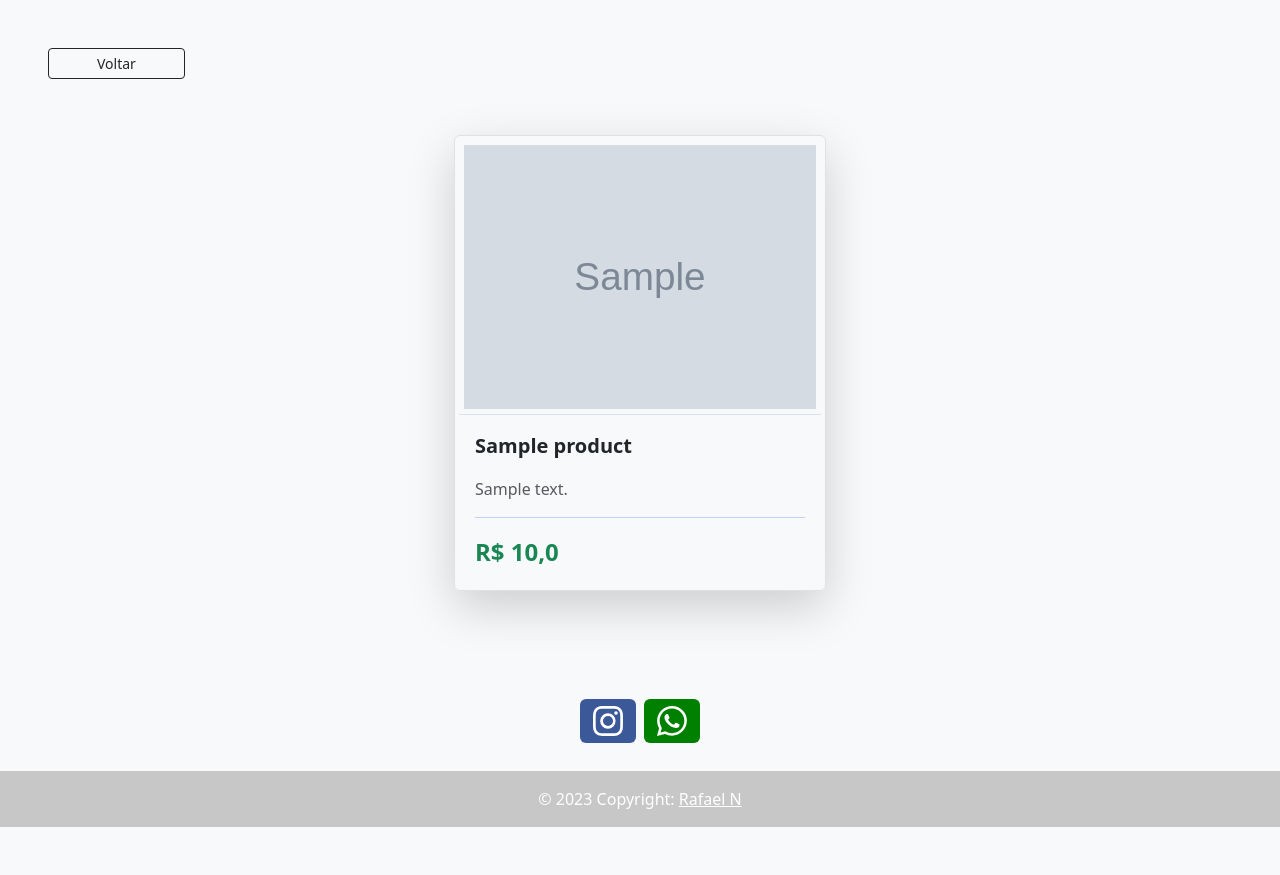
After one commit to rafaelngoncalves5/classe-watches, a Django app: page /products in a window 1280 px wide. The commit adds this page. Run offline with Django 4.2, Linux system fonts and the light colour scheme; tables that the repository leaves empty hold one stand-in row (values such as "Sample post"); grey boxes marked "Sample" are stand-in pictures.

Commit message:
Products list

```diff
--- a/classewatches/app/templates/app/index.html
+++ b/classewatches/app/templates/app/index.html
@@ -18,7 +18,7 @@
     </div>
 
     <div class="my-2" class="button-group" role="group">
-        <a href="" class="btn btn-dark btn-lg">Produtos</a>
+        <a href="{% url 'app:products' %}" class="btn btn-dark btn-lg">Produtos</a>
 
         {% if request.user.is_authenticated and not request.user.is_superuser %}
         <a href="{% url 'app:logout' %}" class="btn btn-outline-light btn-lg">Olá {{ request.user.username }}</a>
--- /dev/null
+++ b/classewatches/app/templates/app/products/index.html
@@ -0,0 +1,31 @@
+{% extends 'base.html' %}
+{% load static %}
+
+{% block title %} - Produtos{% endblock title %}
+
+{% block content %}
+{% include 'back.html' %}
+
+<main class="container d-flex justify-content-center">
+    <div class="row col-12 w-fit-content d-flex justify-content-center gap-2">
+        {% for product in Product %}
+        <div class="shadow-lg p-1 rounded col-lg-4 col-md-8 col-sm-10 border my-2">
+            <a class="text-decoration-none" href="">
+                <img class="img-fluid border border-5 border-light rounded" src="{{ product.image_cover.url }}" />
+                <div class="border-top p-3">
+                    <p class="fw-bolder text-dark text-truncate lead">{{ product.title }}</p>
+                    <p class="text-truncate text-body-secondary fw-lighter">{{ product.description }}</p>
+                    <hr class="" />
+                    <span class="fs-4 fw-bold text-success">R$ {{ product.price }}</span>
+                </div>
+            </a>
+        </div>
+        {% empty %}
+        <div>
+            <h1 class="text-center display-6 fw-bold">Nenhum produto disponível</h1>
+            <p class="lead text-center fs-6 my-5">Quer encomendar algo? Me contate!</p>
+        </div>
+        {% endfor %}
+    </div>
+</main>
+{% endblock content %}
--- a/classewatches/app/templates/footer.html
+++ b/classewatches/app/templates/footer.html
@@ -1,6 +1,6 @@
-<footer class="bg-light text-center text-white pt-5">
+<footer class="my-5 bg-light text-center text-white pt-5">
     <!-- Grid container -->
-    <div class="container p-4 pb-0">
+    <div class="pb-0">
         <!-- Section: Social media -->
         <section class="mb-4">
             <!-- Facebook -->
--- a/classewatches/app/urls.py
+++ b/classewatches/app/urls.py
@@ -25,4 +25,7 @@ urlpatterns = [
     path('user/admin/products/update/<int:pk>', views.UpdateProductView.as_view(), name='update_product'),
     path('user/admin/products/delete/<int:pk>', views.DeleteProductView.as_view(), name='delete_product'),
 
+    # Products
+    path('products', views.ProductsView.as_view(), name='products'),
+
 ]
--- a/classewatches/app/views.py
+++ b/classewatches/app/views.py
@@ -135,3 +135,9 @@ class OrderDetailsView(SuperUserRequiredMixin, generic.DetailView):
     template_name = 'app/admin/order/details.html'
     model = Order
     context_object_name = 'Order'
+
+# Products
+class ProductsView(generic.ListView):
+    queryset = Product.objects.all().order_by('-price')
+    context_object_name = 'Product'
+    template_name = 'app/products/index.html'
```
Also changed, not shown: classewatches/media/static/background.jpg (added), classewatches/media/static/background_1TTt999.jpg (added), classewatches/media/static/background_Gy0oD8v.jpg (added), classewatches/media/static/background_RBGAK4p.jpg (added), classewatches/media/static/background_Ryn0Sa2.jpg (added), classewatches/media/static/background_SL7rd3k.jpg (added), classewatches/media/static/background_dAbu6v9.jpg (added), classewatches/media/static/background_dS2puxD.jpg (added), 7 other files.
